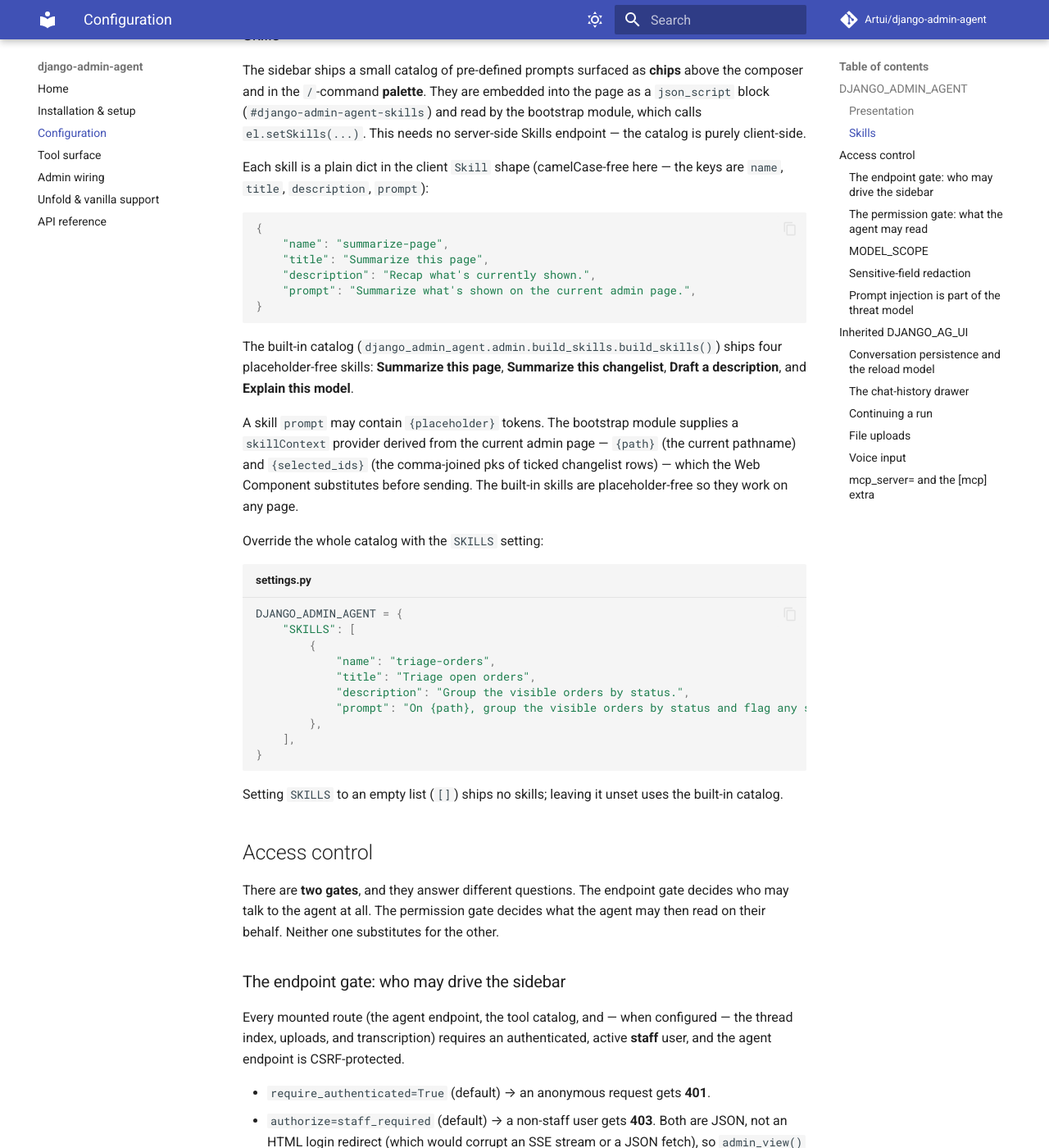
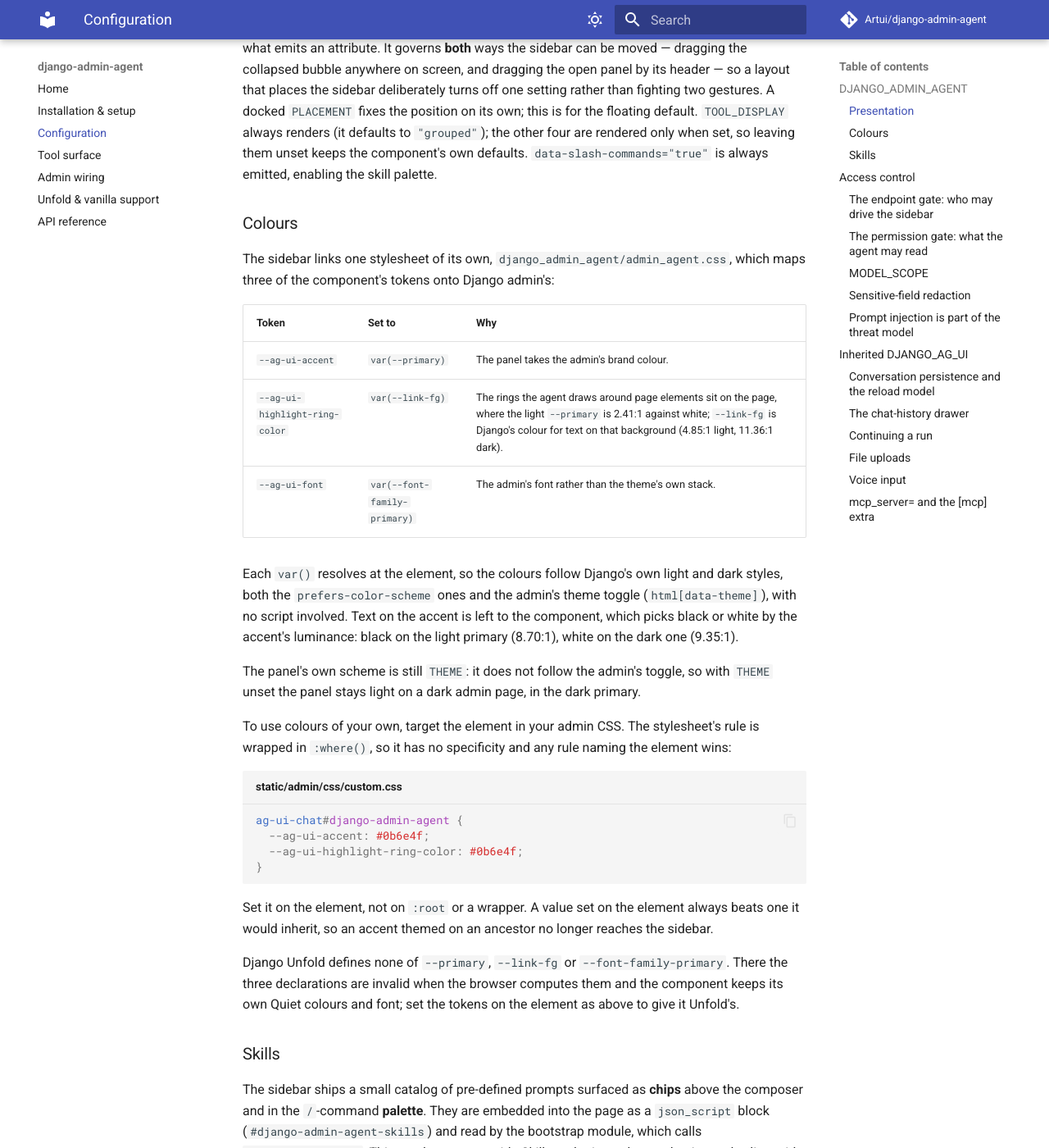
Before and after one commit to Artui/django-admin-agent, an MkDocs documentation site: the page built from docs/configuration.md, in a window 1280 px wide and 1400 px high, scrolled down 3934 px. Shown: the whole window at 82% size. Built offline with MkDocs 1.6.1 and Material for MkDocs 9.7.7, drawn with Linux system fonts in a browser that asks for light colours; comment, search, counter and statistics services are not loaded; some of the changed text lies outside the part shown.

Commit message:
Fold tool calls into a step group, and take the admin's accent and font
TOOL_DISPLAY defaults to "grouped" (was "compact"), the web component's
own default from 0.46.0. The sidebar links a stylesheet that sets the
component's accent, highlight ring and font to Django admin's --primary,
--link-fg and --font-family-primary, inside :where() so a project's own
rule on the element wins. The font uses the admin's token rather than
`inherit`, which computes to nothing on a custom property no ancestor
sets. THEME is documented in the component's two-word grammar, and the
CHANGELOG records the host opt-in pass for web component 0.45.0 and
0.46.0, with a placeholder for 0.47.0.

Co-Authored-By: Claude Opus 5.5 <noreply@anthropic.com>

````diff
--- a/docs/configuration.md
+++ b/docs/configuration.md
@@ -15,14 +15,14 @@ Read by `django_admin_agent.conf.get_settings()` into a frozen
 | --- | --- | --- |
 | `TITLE` | `"Admin Copilot"` | Header text shown on the sidebar chat panel. |
 | `AUTO_CONFIRM` | `False` | When `True`, destructive frontend tools run without the confirmation modal. Passed to the Web Component as `autoConfirm`. |
-| `TOOL_DISPLAY` | `"compact"` | How much detail tool-call cards show: `"minimal"`, `"compact"`, or `"full"`. Rendered as the `data-tool-display` attribute. |
+| `TOOL_DISPLAY` | `"grouped"` | How tool calls are drawn: `"grouped"`, `"inline"`, `"minimal"`, `"compact"`, or `"full"`. Rendered as the `data-tool-display` attribute. `"grouped"` folds a run's consecutive calls into one "Worked through N steps" row, with the full cards one click down; `"full"` keeps a card per call. |
 | `MESSAGE_ACTIONS` | `"copy,retry"` | Which per-message actions the sidebar offers, from `copy` / `retry` / `feedback`. Rendered as `data-message-actions`. Matches the component's own default from 0.31.0. The rating buttons fire an `ag-ui-feedback` event and store nothing by design, and nothing here listens for it. **Set `"copy,retry,feedback"` once you have wired your own listener on the sidebar element** — that is what this setting is for. The event's detail carries `content`, `rating`, `messageId` (the rated message's AG-UI id), `threadId`, and `runId` on a message that streamed live (absent on one restored from history). Key ratings by `threadId` and `messageId` together, never by `messageId` alone: from django-ag-ui 0.72.0 a fork keeps its source's message ids, and the sidebar mounts `fork/<run_id>/` whenever a step store is configured (see [Continuing a run](#continuing-a-run)), so one id can name a message in two threads and a rating keyed by it alone merges the fork's ratings with its source's. The pair holds across a reload with the browser's per-tab storage, and with a `conversation_store` from django-ag-ui 0.68.3 or later, which stores messages under the ids the run streamed. |
-| `THEME` | _unset_ | Web Component theme: `"light"`, `"dark"`, `"auto"`, or `"code"`. Rendered as the `theme` attribute; left off (component default, light) when unset. |
+| `THEME` | _unset_ | Web Component theme: up to two words, a theme name (`"quiet"`, the default, `"soft"`, `"ledger"`, `"classic"`) and/or a scheme (`"light"`, the default, `"dark"`, `"auto"`), such as `"soft dark"`. Rendered as the `theme` attribute; left off (component default, Quiet in the light scheme) when unset. The accent is not part of it: see [Colours](#colours). |
 | `DENSITY` | _unset_ | Layout density: `"comfortable"` or `"compact"`. Rendered as the `density` attribute; left off when unset. |
 | `PLACEMENT` | _unset_ | Where the panel sits: `"sidebar"`, `"embedded"`, `"page"`, or the older `"bottom-left"`, `"side"` and `"full"`. Rendered as the `placement` attribute; left off for the default floating bottom-right. `"sidebar"` is a full-height docked panel that collapses to an icon rail (pair it with `SIDE`); `"page"` is a full-screen route with no collapsed state at all, and greets the signed-in user by name over an empty conversation, with the composer centred beneath (the name is the one the admin header welcomes them by; see [Admin wiring](admin-wiring.md)). The last three are no longer in the component's own documented four but still parse and still work. |
 | `TEXT_ANIMATION` | _unset_ | Incoming-text animation: `"none"`, `"fade"`, or `"word"`. Rendered as the `data-text-animation` attribute; left off (default `none`) when unset. |
 | `SIDE` | _unset_ | For `PLACEMENT="sidebar"`: which edge it docks to — `"left"` or `"right"`. Rendered as the `data-side` attribute; left off (component default, right) when unset. |
-| `THEME_TOGGLE` | `False` | Show the Web Component's built-in light⇄dark header toggle (it flips `theme` and persists per tab). Rendered as the `data-theme-toggle` attribute. Off by default, since the admin's own theme usually governs. |
+| `THEME_TOGGLE` | `False` | Show the Web Component's built-in light⇄dark header toggle (it flips only the scheme word of `theme`, so `"soft"` becomes `"soft dark"`, and saves only that word). Rendered as the `data-theme-toggle` attribute. Off by default, since the admin's own theme usually governs. |
 | `CHAT_SURFACE_TOOLS` | `True` | Whether the agent may move, minimise and restore its own panel -- four tools it calls to get out of the way of the page it is being asked about. Every move it makes is written into the transcript with an undo beside it. On by default, unlike `render_chart`: these reach the sidebar and nothing else, so the only cost is four tool definitions per request. `False` renders `data-chat-surface-tools="false"` and registers none of them, which is worth doing for a placement that owns its position and has no collapsed state. |
 | `START_OPEN` | `False` | Whether a corner placement opens on a first visit rather than resting at its launcher. Rendered as the `data-start-open` attribute. From web component 0.35.0 the panel rests as a bubble on a first visit; before that it opened itself, so set this to `True` to keep the old behaviour. A user's own collapse or expand outlives it -- this decides only the first visit, and the stored preference wins after. Does nothing under `"sidebar"`, `"embedded"` or `"page"`, which have no collapsed state to rest in. |
 | `LAUNCHER_DRAG` | `True` | Whether users may move the sidebar: drag the collapsed bubble around the screen, and drag the open panel by its header. `False` renders `data-launcher-drag="false"` and pins it where your CSS puts it. A docked `PLACEMENT` already fixes the position, so this is for the floating one. |
@@ -36,8 +36,8 @@ Read by `django_admin_agent.conf.get_settings()` into a frozen
 DJANGO_ADMIN_AGENT = {
     "TITLE": "Acme Copilot",
     "AUTO_CONFIRM": False,
-    "TOOL_DISPLAY": "compact",
-    "THEME": "auto",
+    "TOOL_DISPLAY": "full",
+    "THEME": "soft auto",
     "DENSITY": "compact",
 }
 ```
@@ -64,8 +64,8 @@ component's own attribute values:
 
 | Setting | Attribute | Values | Default |
 | --- | --- | --- | --- |
-| `TOOL_DISPLAY` | `data-tool-display` | `minimal` · `compact` · `full` | `compact` |
-| `THEME` | `theme` | `light` · `dark` · `auto` · `code` | _component default (light)_ |
+| `TOOL_DISPLAY` | `data-tool-display` | `grouped` · `inline` · `minimal` · `compact` · `full` | `grouped` |
+| `THEME` | `theme` | a name `quiet` · `soft` · `ledger` · `classic`, a scheme `light` · `dark` · `auto`, or one of each | _component default (Quiet, light)_ |
 | `DENSITY` | `density` | `comfortable` · `compact` | _component default_ |
 | `PLACEMENT` | `placement` | `sidebar` · `embedded` · `page` · `bottom-left` · `side` · `full` | _floating bottom-right_ |
 | `TEXT_ANIMATION` | `data-text-animation` | `none` · `fade` · `word` | `none` |
@@ -75,7 +75,7 @@ component's own attribute values:
 | `CHAT_SURFACE_TOOLS` | `data-chat-surface-tools` | `True` · `False` | `True` |
 
 `THEME_TOGGLE` adds the Web Component's built-in light⇄dark header toggle (it
-flips `theme` and persists per tab) — off by default, since the admin's own theme
+flips only the scheme word of `theme` and saves only that word) — off by default, since the admin's own theme
 usually governs.
 
 `LAUNCHER_DRAG` is the one that reads inverted: it is `True` by default, and
@@ -83,10 +83,52 @@ setting it to `False` is what emits an attribute. It governs **both** ways the
 sidebar can be moved — dragging the collapsed bubble anywhere on screen, and
 dragging the open panel by its header — so a layout that places the sidebar
 deliberately turns off one setting rather than fighting two gestures. A docked
-`PLACEMENT` fixes the position on its own; this is for the floating default. `TOOL_DISPLAY` always renders (it defaults to `"compact"`); the other four are
+`PLACEMENT` fixes the position on its own; this is for the floating default. `TOOL_DISPLAY` always renders (it defaults to `"grouped"`); the other four are
 rendered only when set, so leaving them unset keeps the component's own
 defaults. `data-slash-commands="true"` is always emitted, enabling the skill
 palette.
+
+### Colours
+
+The sidebar links one stylesheet of its own,
+`django_admin_agent/admin_agent.css`, which maps three of the component's tokens
+onto Django admin's:
+
+| Token | Set to | Why |
+| --- | --- | --- |
+| `--ag-ui-accent` | `var(--primary)` | The panel takes the admin's brand colour. |
+| `--ag-ui-highlight-ring-color` | `var(--link-fg)` | The rings the agent draws around page elements sit on the page, where the light `--primary` is 2.41:1 against white; `--link-fg` is Django's colour for text on that background (4.85:1 light, 11.36:1 dark). |
+| `--ag-ui-font` | `var(--font-family-primary)` | The admin's font rather than the theme's own stack. |
+
+Each `var()` resolves at the element, so the colours follow Django's own light
+and dark styles, both the `prefers-color-scheme` ones and the admin's theme
+toggle (`html[data-theme]`), with no script involved. Text on the accent is left
+to the component, which picks black or white by the accent's luminance: black on
+the light primary (8.70:1), white on the dark one (9.35:1).
+
+The panel's own scheme is still `THEME`: it does not follow the admin's toggle,
+so with `THEME` unset the panel stays light on a dark admin page, in the dark
+primary.
+
+To use colours of your own, target the element in your admin CSS. The
+stylesheet's rule is wrapped in `:where()`, so it has no specificity and any
+rule naming the element wins:
+
+```css title="static/admin/css/custom.css"
+ag-ui-chat#django-admin-agent {
+  --ag-ui-accent: #0b6e4f;
+  --ag-ui-highlight-ring-color: #0b6e4f;
+}
+```
+
+Set it on the element, not on `:root` or a wrapper. A value set on the element
+always beats one it would inherit, so an accent themed on an ancestor no longer
+reaches the sidebar.
+
+Django Unfold defines none of `--primary`, `--link-fg` or
+`--font-family-primary`. There the three declarations are invalid when the
+browser computes them and the component keeps its own Quiet colours and font;
+set the tokens on the element as above to give it Unfold's.
 
 ### Skills
 
````
Also changed, not shown: CHANGELOG.md (+88 -0 lines), README.md (+2 -1 lines), django_admin_agent/static/django_admin_agent/admin_agent.css (added, +27 -0 lines), docs/admin-wiring.md (+2 -2 lines), docs/index.md (+2 -1 lines), docs/unfold.md (+12 -1 lines), 6 other files.
